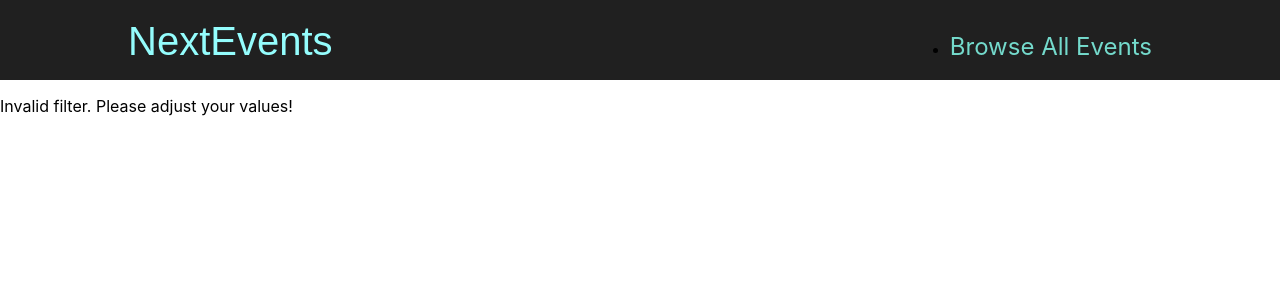
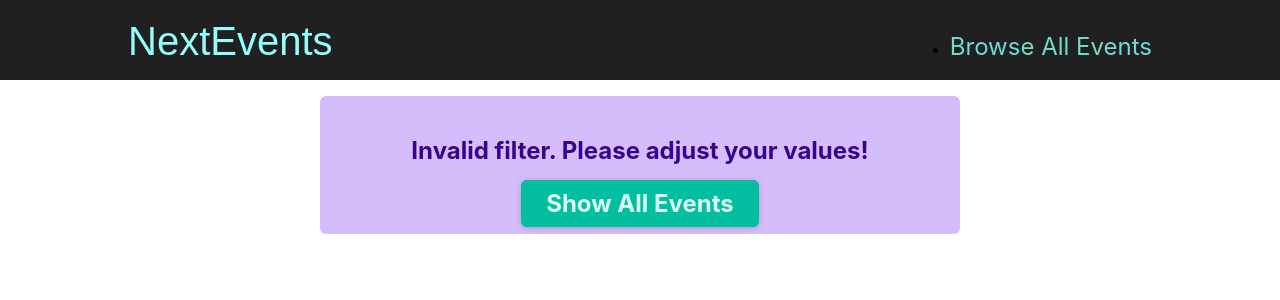
Before and after one commit to ukaran11/nextjs-course2, a Next.js app: page /events/e2 in a window 1280 px wide. Shown: the top 300 px of the page. Built offline with nearby package versions, Linux system fonts and the light colour scheme.

Commit message:
Utsav | Finishing touch

```diff
--- /dev/null
+++ b/components/events/results-title.js
@@ -0,0 +1,20 @@
+import Button from '../ui/button';
+import classes from './results-title.module.css';
+
+function ResultsTitle(props) {
+  const { date } = props;
+
+  const humanReadableDate = new Date(date).toLocaleDateString('en-US', {
+    month: 'long',
+    year: 'numeric',
+  });
+
+  return (
+    <section className={classes.title}>
+      <h1>Events in {humanReadableDate}</h1>
+      <Button link='/events'>Show all events</Button>
+    </section>
+  );
+}
+
+export default ResultsTitle;
--- /dev/null
+++ b/components/events/results-title.module.css
@@ -0,0 +1,6 @@
+.title {
+  margin: 2rem auto;
+  width: 90%;
+  max-width: 40rem;
+  text-align: center;
+}
--- /dev/null
+++ b/components/ui/error-alert.js
@@ -0,0 +1,7 @@
+import classes from './error-alert.module.css';
+
+function ErrorAlert(props) {
+  return <div className={classes.alert}>{props.children}</div>;
+}
+
+export default ErrorAlert;
--- /dev/null
+++ b/components/ui/error-alert.module.css
@@ -0,0 +1,12 @@
+.alert {
+  margin: 1rem auto;
+  padding: 1rem 2rem;
+  width: 90%;
+  max-width: 40rem;
+  background-color: #d5bdfc;
+  color: #38028d;
+  font-weight: bold;
+  font-size: 1.5rem;
+  text-align: center;
+  border-radius: 6px;
+}
--- a/pages/events/[...slug].js
+++ b/pages/events/[...slug].js
@@ -1,4 +1,8 @@
 import { useRouter } from 'next/router';
+import EventList from '../../components/events/event-list';
+import ResultsTitle from '../../components/events/results-title';
+import Button from '../../components/ui/button';
+import ErrorAlert from '../../components/ui/error-alert';
 import { getFilteredEvents } from '../../dummy-data';
 
 const FilteredEventsPage = () => {
@@ -19,7 +23,16 @@
     const numMonth = +filteredMonth;
 
     if (isNaN(numYear) || isNaN(numMonth) || numYear > 2030 || numYear < 2021 || numMonth < 1 || numMonth >12){
-        return <p>Invalid filter. Please adjust your values!</p>
+        return (
+              <>
+               <ErrorAlert>
+                   <p>Invalid filter. Please adjust your values!</p>
+                    <div className='center'>
+                        <Button link='/events'>Show All Events</Button>
+                    </div>
+               </ErrorAlert>
+              </>
+            )
     }
 
     const filteredEvents = getFilteredEvents({
@@ -28,13 +41,25 @@
     })
 
     if(!filteredEvents || filteredEvents.length === 0) {
-        return <p>No events found for the chosen filter!</p>;
+        return (
+            <>
+              <ErrorAlert>
+                <p>No events found for the chosen filter!</p>
+              </ErrorAlert>
+              <div className="center">
+                <Button link='/events'>Show All Events</Button>
+              </div>
+            </>
+        )
     }
 
+    const date = new Date(numYear, numMonth - 1);
+
     return (
-        <div>
-            <h1>Filtered Events</h1>
-        </div>
+        <>
+          <ResultsTitle date={date} />
+          <EventList items={filteredEvents}/>
+        </>
     );
 }
 
--- a/pages/events/index.js
+++ b/pages/events/index.js
@@ -1,6 +1,6 @@
 import { useRouter } from 'next/router';
 
-import EventsSearch from '../../components/event-detail/events-search';
+import EventsSearch from '../../components/events/events-search';
 import EventList from '../../components/events/event-list';
 import { getAllEvents } from '../../dummy-data';
 
```
Also changed, not shown: pages/events/[eventId].js (+6 -1 lines), components/events/events-search.js (renamed from components/event-detail/events-search.js), components/events/events-search.module.css (renamed from components/event-detail/events-search.module.css).
